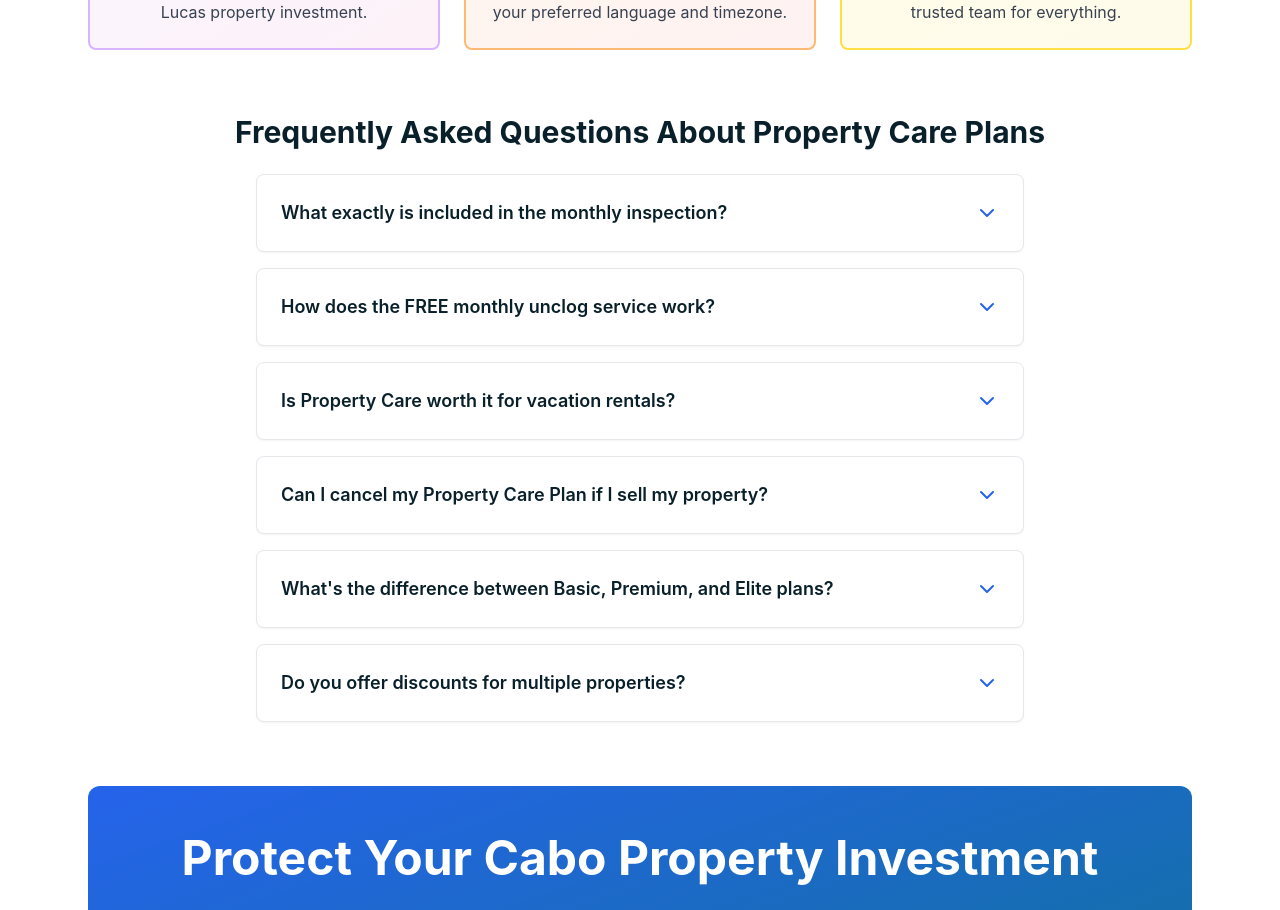
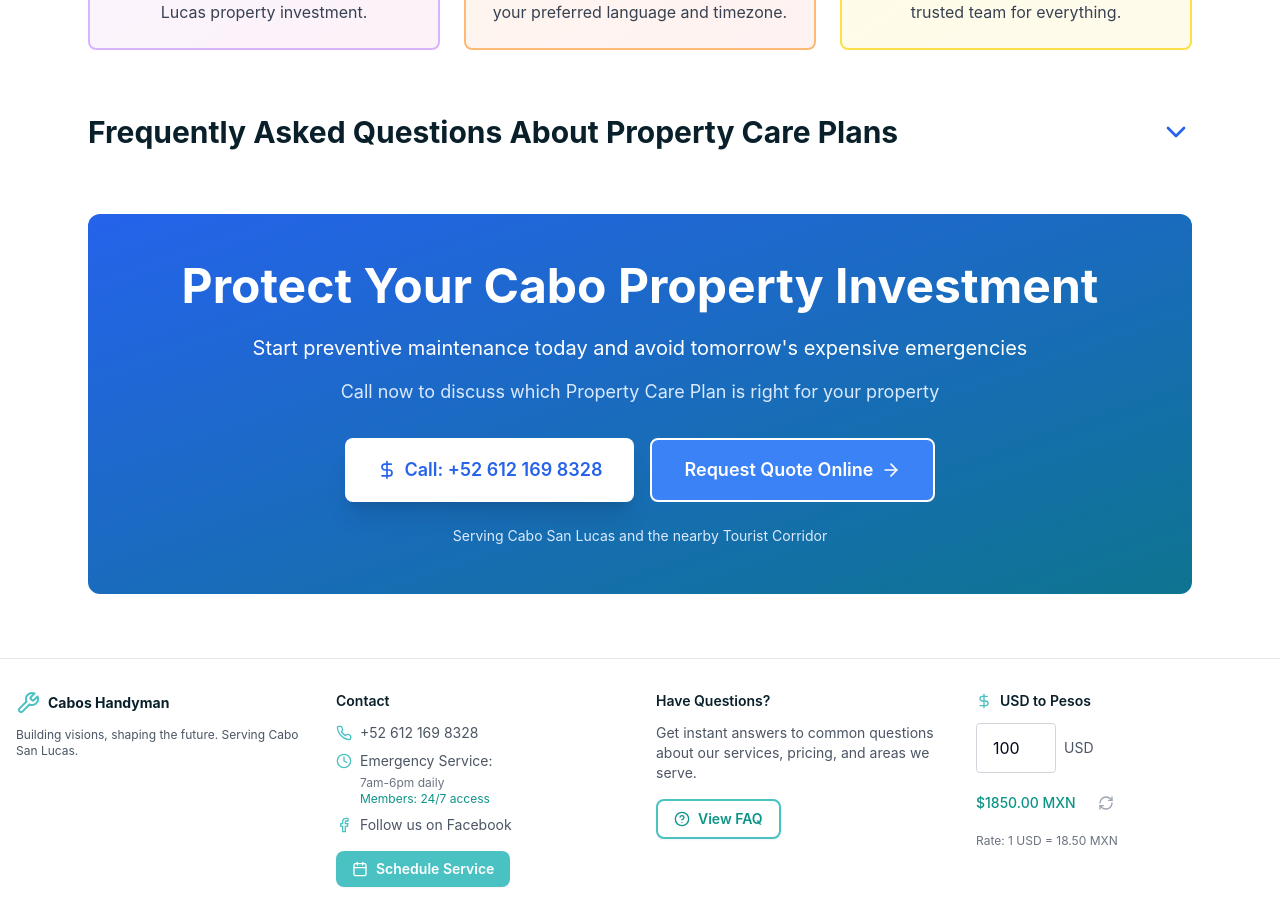
Before and after one commit to edgpac/caboshandyman, a React (Vite) app: page /property-care-plans in a window 1280 px wide. Shown: the part 7409-8319 px from the top of the page. Built offline with nearby package versions, Linux system fonts and the light colour scheme; no server answers.

Commit message:
Optimize videos

```diff
--- a/src/pages/PropertyCarePlans.tsx
+++ b/src/pages/PropertyCarePlans.tsx
@@ -7,6 +7,7 @@ const Footer = lazy(() => import('@/components/Footer'));
 
 export default function PropertyCarePlans() {
   const [openQuestion, setOpenQuestion] = useState<string | null>(null);
+  const [isFaqOpen, setIsFaqOpen] = useState(false);
 
   const schemaMarkup = {
     "@context": "https://schema.org",
@@ -860,9 +861,22 @@ export default function PropertyCarePlans() {
 
           {/* FAQ Section */}
           <div className="mb-16">
-            <h2 className="text-3xl font-bold text-gray-900 mb-6 text-center">
-              Frequently Asked Questions About Property Care Plans
-            </h2>
+            <button
+              onClick={() => setIsFaqOpen(!isFaqOpen)}
+              className="w-full flex items-center justify-between mb-6 hover:opacity-80 transition-opacity"
+            >
+              <h2 className="text-3xl font-bold text-gray-900">
+                Frequently Asked Questions About Property Care Plans
+              </h2>
+              <ChevronDown
+                size={32}
+                className={`text-blue-600 flex-shrink-0 transition-transform duration-300 ${
+                  isFaqOpen ? 'rotate-180' : ''
+                }`}
+              />
+            </button>
+
+            {isFaqOpen && (
             <div className="max-w-3xl mx-auto space-y-4">
 
               {/* FAQ 1 */}
@@ -1129,6 +1143,7 @@ export default function PropertyCarePlans() {
               </div>
 
             </div>
+            )}
           </div>
 
           {/* CTA Section */}
```
